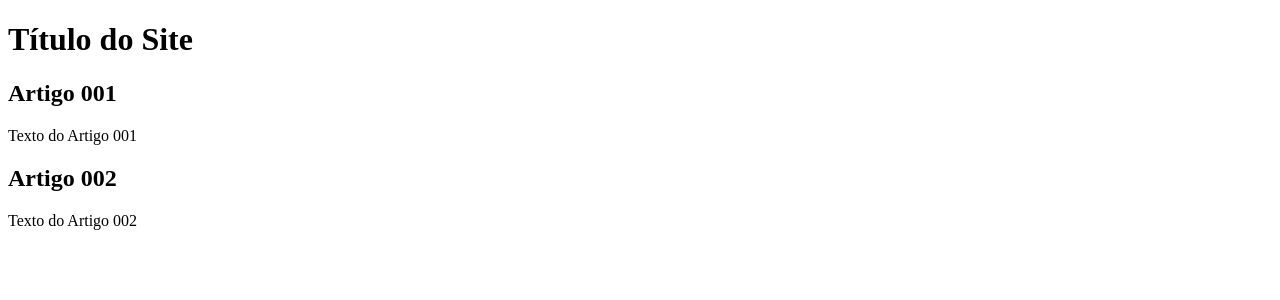
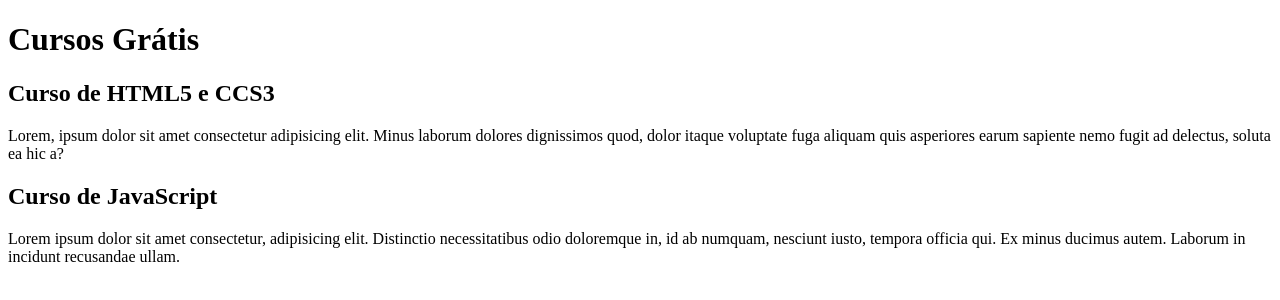
Before and after one commit to NandoFilter/projeto-site, a plain HTML site: page index.html in a window 1280 px wide. Drawn offline with Linux system fonts and the light colour scheme.

Commit message:
Comecei a escrever o conteúdo

```diff
--- a/index.html
+++ b/index.html
@@ -8,15 +8,15 @@
 <body>
     <main>
         <header>
-            <h1>Título do Site</h1>
+            <h1>Cursos Grátis</h1>
         </header>
         <article>
-            <h2>Artigo 001</h2>
-            <p>Texto do Artigo 001</p>
+            <h2>Curso de HTML5 e CCS3</h2>
+            <p>Lorem, ipsum dolor sit amet consectetur adipisicing elit. Minus laborum dolores dignissimos quod, dolor itaque voluptate fuga aliquam quis asperiores earum sapiente nemo fugit ad delectus, soluta ea hic a?</p>
         </article>
         <article>
-            <h2>Artigo 002</h2>
-            <p>Texto do Artigo 002</p>
+            <h2>Curso de JavaScript</h2>
+            <p>Lorem ipsum dolor sit amet consectetur, adipisicing elit. Distinctio necessitatibus odio doloremque in, id ab numquam, nesciunt iusto, tempora officia qui. Ex minus ducimus autem. Laborum in incidunt recusandae ullam.</p>
         </article>
     </main>
 </body>
```
